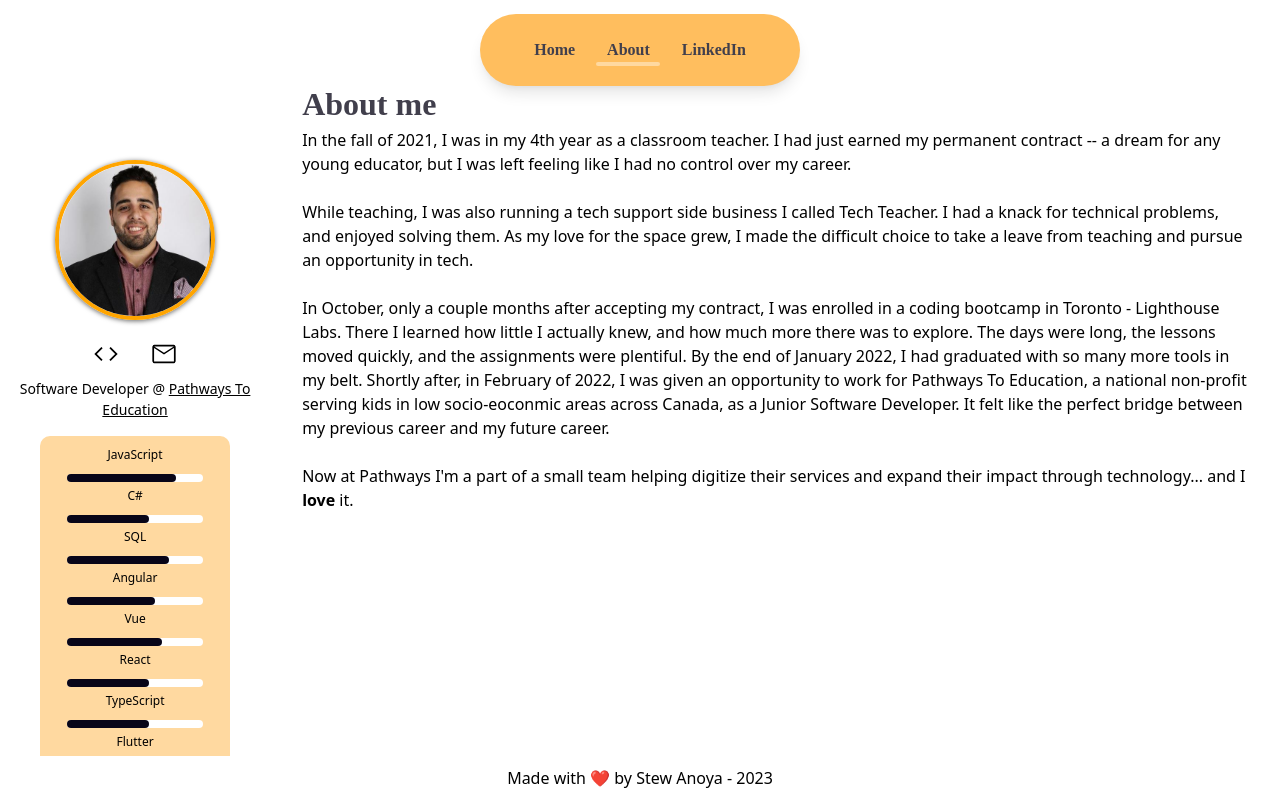
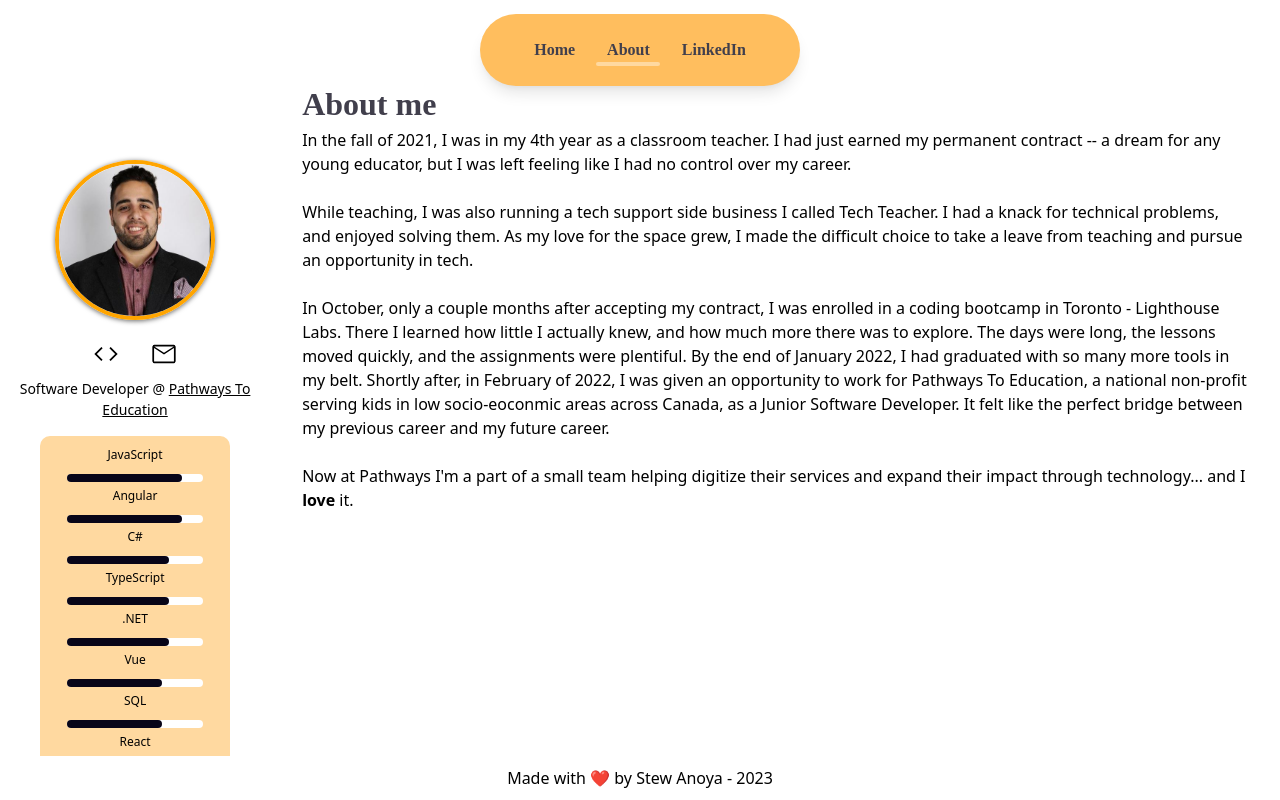
Before and after one commit to stewanoya/nuxt-portfolio, a Nuxt app: page /about in a window 1280 px wide. Built offline with nearby package versions, Linux system fonts and the light colour scheme.

Commit message:
adjust and sort skills values

```diff
--- a/components/about/AboutSidebar.vue
+++ b/components/about/AboutSidebar.vue
@@ -43,16 +43,16 @@ export default {
   data() {
     return {
       skills: [
-        { name: 'JavaScript', skill: '80%' },
-        { name: 'C#', skill: '60%' },
-        { name: 'SQL', skill: '75%' },
-        { name: 'Angular', skill: '65%' },
+        { name: 'JavaScript', skill: '85%' },
+        { name: 'Angular', skill: '85%' },
+        { name: 'C#', skill: '75%' },
+        { name: 'TypeScript', skill: '75%' },
+        { name: '.NET', skill: '75%' },
         { name: 'Vue', skill: '70%' },
+        { name: 'SQL', skill: '70%' },
         { name: 'React', skill: '60%' },
-        { name: 'TypeScript', skill: '60%' },
         { name: 'Flutter', skill: '50%' },
-        { name: '.NET', skill: '65%' },
-        { name: 'React Native', skill: '40%' },
+        { name: 'React Native', skill: '50%' },
       ],
     }
   },
```
